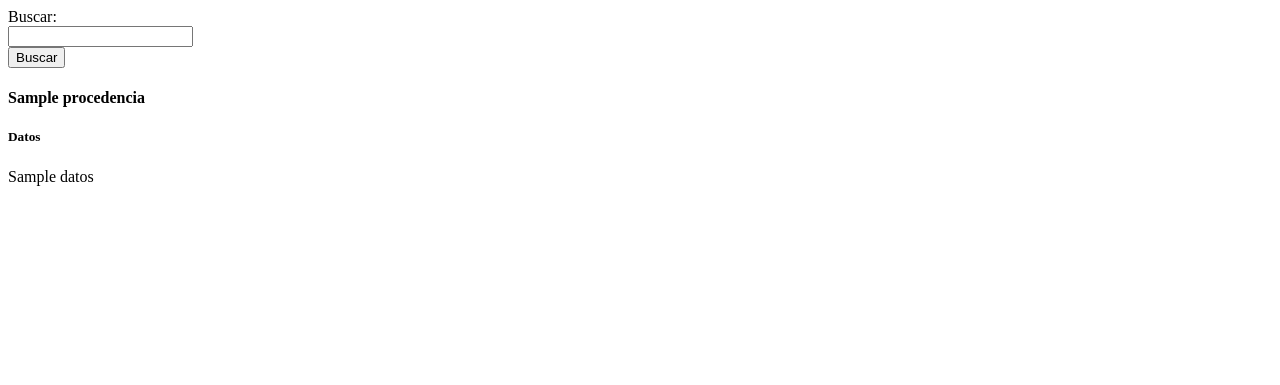
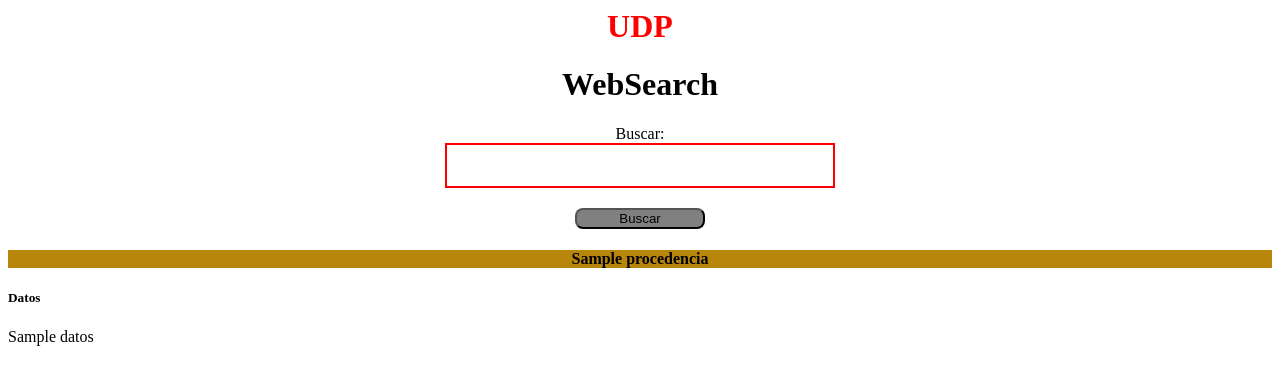
Before and after one commit to Tukzon/Tarea1-SD, a Flask app: template cliente/template/index.html in a window 1280 px wide. Shown: the top 385 px of the page. Run offline with Flask 2, Linux system fonts and the light colour scheme; the template is opened without the code that fills it: most values are stand-ins (such as "Sample title", 1, 10 or a date in 2020).

Commit message:
mejoras a datos gRPC y front actualizado

```diff
--- a/backend/app.py
+++ b/backend/app.py
@@ -31,8 +31,8 @@ class SearchService(pb2_grpc.SearchServicer):
             print(result)
             response.append(result)
 
-        print(pb2.SearchResults(product=response))
-        return pb2.SearchResults(product=response)
+        print(pb2.SearchResults(site=response))
+        return pb2.SearchResults(site=response)
 
 def serve():
     print("Server started")
--- a/cliente/template/index.html
+++ b/cliente/template/index.html
@@ -1,10 +1,11 @@
-<form action="/search" method="GET">
+<h1 style="color:red;text-align: center;">UDP</h1><h1 style="text-align: center;">WebSearch</h1>
+<form style="text-align: center;" action="/search" method="GET">
     <label for="search">Buscar:</label><br>
-    <input type="text" id="search" name="search"><br>
-    <button type="submit">Buscar</button>
+    <input style="width: 390px; height: 45px; border: 2px solid red" type="text" id="search" name="search"><br>
+    <button style="background-color: grey; border-radius: 8px; color: black; width: 130px; margin-top: 20px;" type="submit">Buscar</button>
 </form>
 
-<h4>{{procedencia}}</h4>
+<h4 style="text-align: center;background-color:darkgoldenrod; color:black">{{procedencia}}</h4>
 
 <h5>Datos</h5>
 
```
Also changed, not shown: 2 other files.
